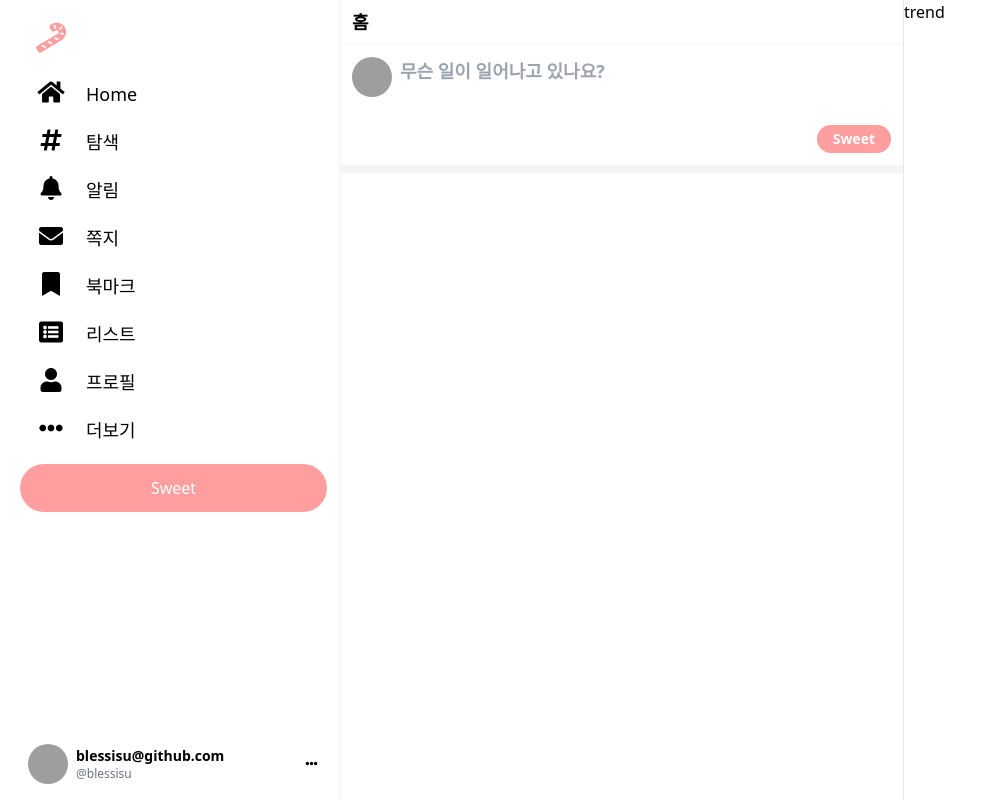
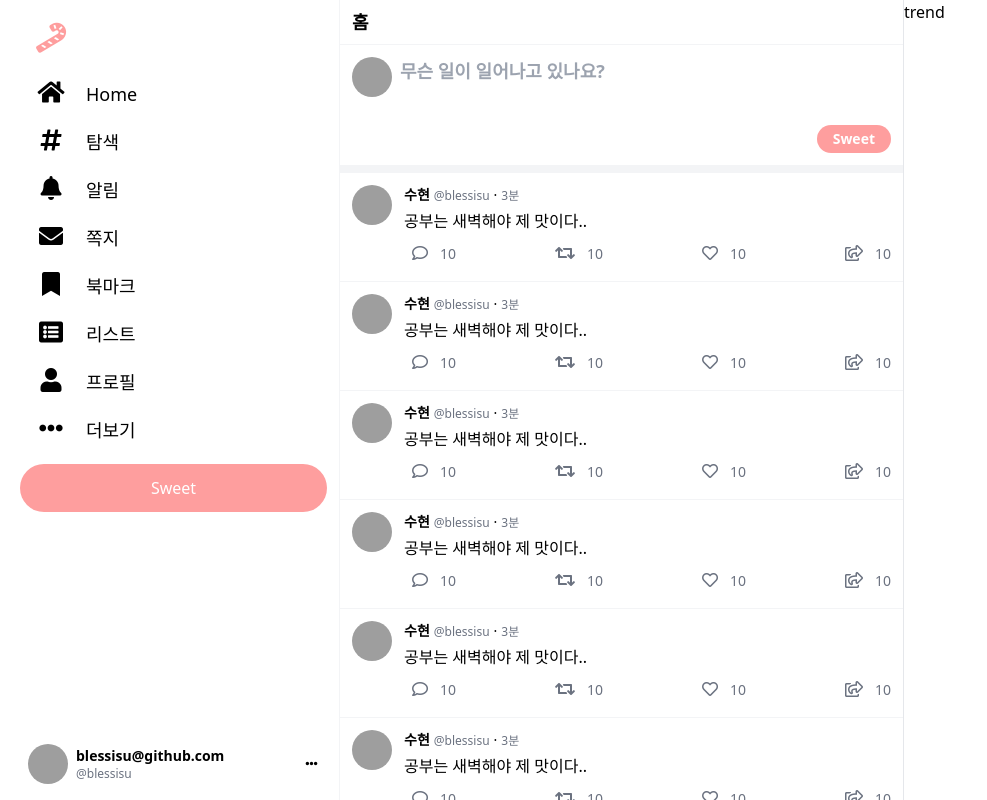
Before and after one commit to blessisu/sweeter-sns, a Vue app: page / in a window 1280 px wide. Shown: the whole page, without its empty margins (0-987 px from the left). Built offline with nearby package versions, Linux system fonts and the light colour scheme; grey boxes are pictures that could not be loaded.

Commit message:
feat.sweet-list UI

```diff
--- a/src/App.vue
+++ b/src/App.vue
@@ -70,7 +70,7 @@
     <div class="flex-1">
       <div class="flex h-screen">
         <!-- main section -->
-        <div class="flex-1 border-r bodrer-gray-100">
+        <div class="flex-1 border-r bodrer-gray-100 overflow-y-auto">
           <div class="flex flex-col">
             <!-- main title -->
             <div class="border-b border-gray-100 px-3 py-2 font-bold text-lg">홈</div>
@@ -89,6 +89,46 @@
                 </div>
               </div>
             </div>
+            <!-- main sweet list -->
+            <div
+              class="flex px-3 py-3 border-b border-gray-100"
+              v-for="sweet in 10"
+              :key="sweet"
+            >
+              <img src="http://picsum.photos/200" class="w-10 h-10 rounded-full hover:opacity-70 cursor-pointer">
+              <div class="ml-3 flex-1 flex flex-col space-y-1">
+                <!-- sweet list head -->
+                <div class="text-sm space-x-1">
+                  <span class="font-bold">수현</span>
+                  <span class="text-gray-500 text-xs">@blessisu</span>
+                  <span>·</span>
+                  <span class="text-gray-500 text-xs">3분</span>
+                </div>
+                <!-- sweet list body -->
+                <div>
+                  공부는 새벽해야 제 맛이다..
+                </div>
+                <!-- sweet list icons -->
+                <div class="flex justify-between">
+                  <div class="text-gray-500 hover:text-blue-500">
+                    <i class="far fa-comment hover:bg-blue-50 rounded-full p-2"></i>
+                    <span class="ml-1 text-sm">10</span>
+                  </div>
+                  <div class="text-gray-500 hover:text-green-500">
+                    <i class="fas fa-retweet hover:bg-green-50 rounded-full p-2"></i>
+                    <span class="ml-1 text-sm">10</span>
+                  </div>
+                  <div class="text-gray-500 hover:text-pink-500">
+                    <i class="far fa-heart hover:bg-pink-50 rounded-full p-2"></i>
+                    <span class="ml-1 text-sm">10</span>
+                  </div>
+                  <div class="text-gray-500 hover:text-blue-500">
+                    <i class="far fa-share-square hover:bg-blue-50 rounded-full p-2"></i>
+                    <span class="ml-1 text-sm">10</span>
+                  </div>
+                </div>
+              </div>
+            </div>
           </div>
         </div>
         <!-- trend section -->
```
